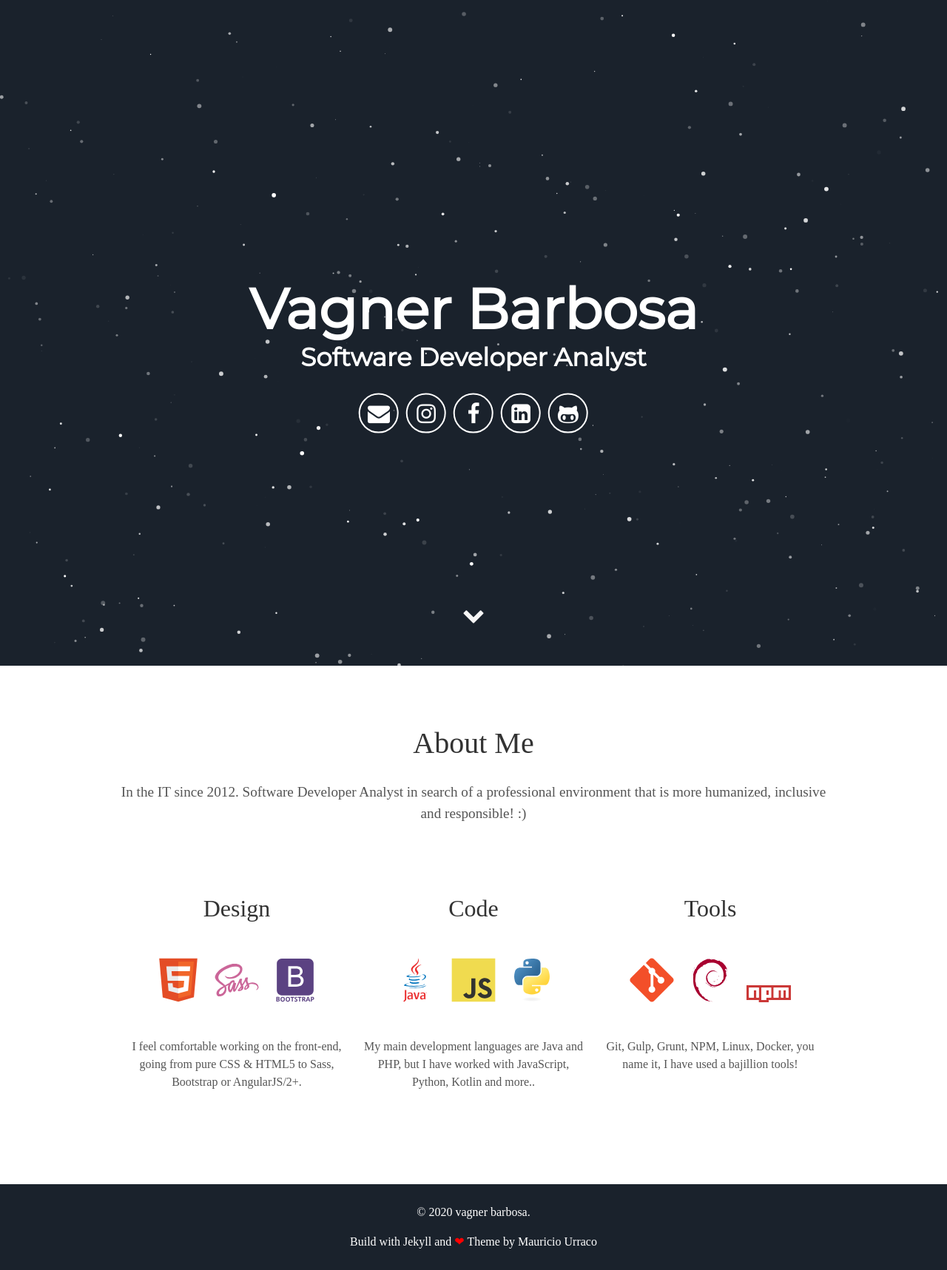
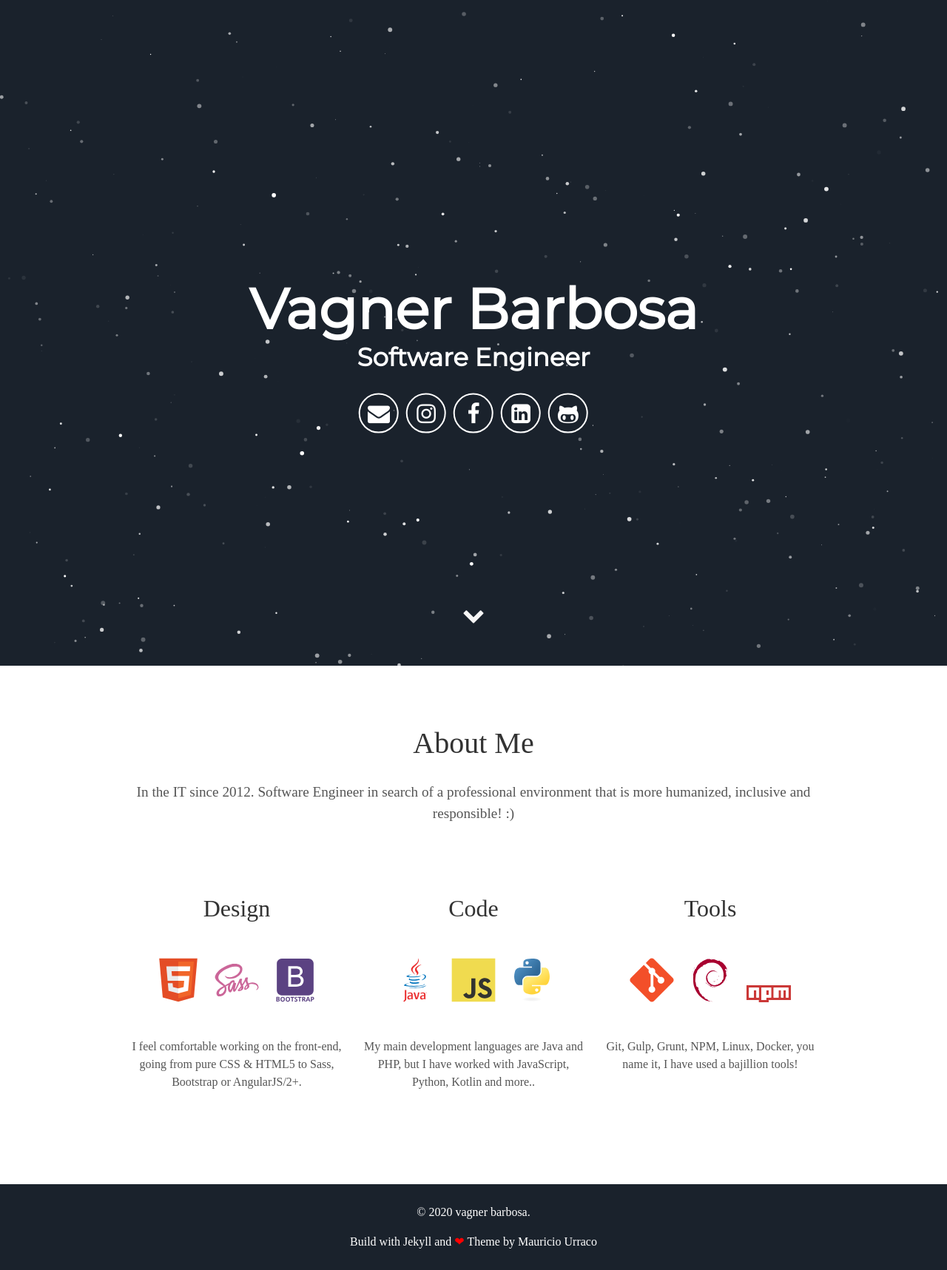
Before and after one commit to vagnerbarbosa/vagnerbarbosa.github.io, a Jekyll site: the page built from index.html, in a window 1280 px wide. Shown: the whole page at 74% size. Built offline with Jekyll 4.4.1, drawn with Linux system fonts in a browser that asks for light colours; some web fonts are replaced.

Commit message:
Signed-off-by: Vagner Dantas <vagner.dantas@ctis.com.br>

```diff
--- a/_config.yml
+++ b/_config.yml
@@ -6,8 +6,8 @@ description: Vagner Barbosa Resume Minimal Page
 
 # User settings
 username: Vagner Barbosa
-user_description: In the IT since 2012. Software Developer Analyst in search of a professional environment that is more humanized, inclusive and responsible! :)
-user_title: Software Developer Analyst
+user_description: In the IT since 2012. Software Engineer in search of a professional environment that is more humanized, inclusive and responsible! :)
+user_title: Software Engineer
 email: contato@vagnerbarbosa.com
  #twitter_username: lorem_ipsum
  #github_username:  lorem_ipsum
```
Also changed, not shown: assets/css/main.css.
